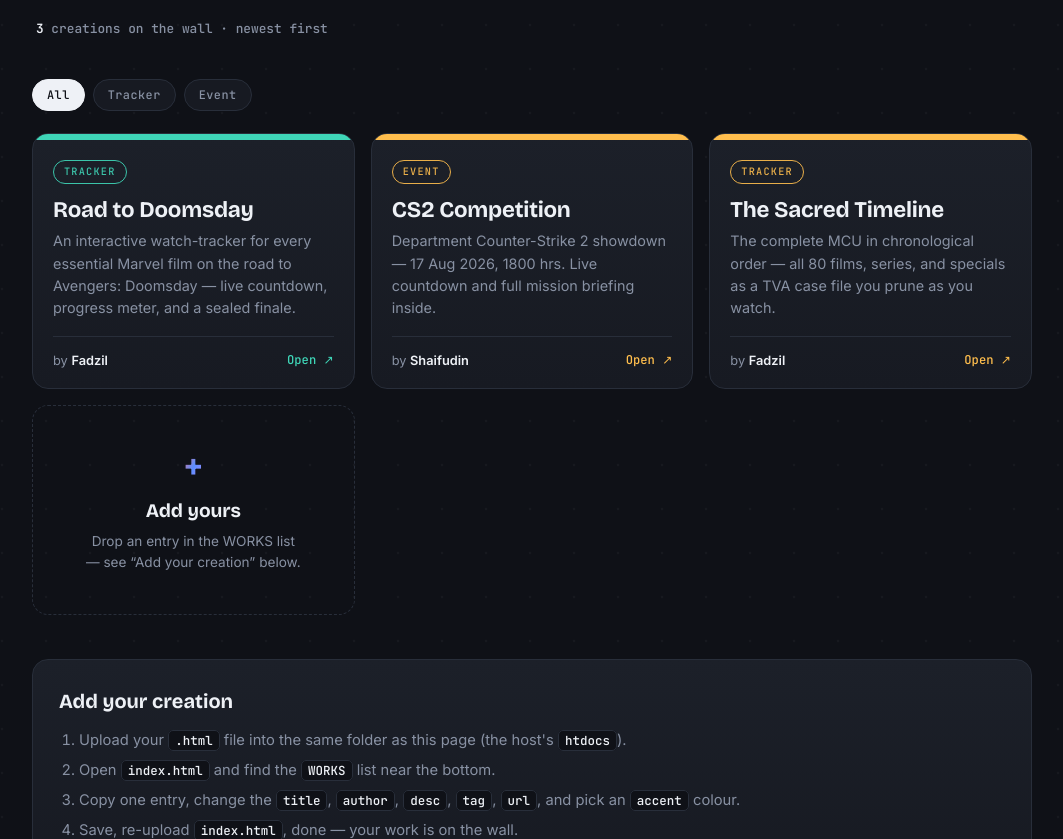
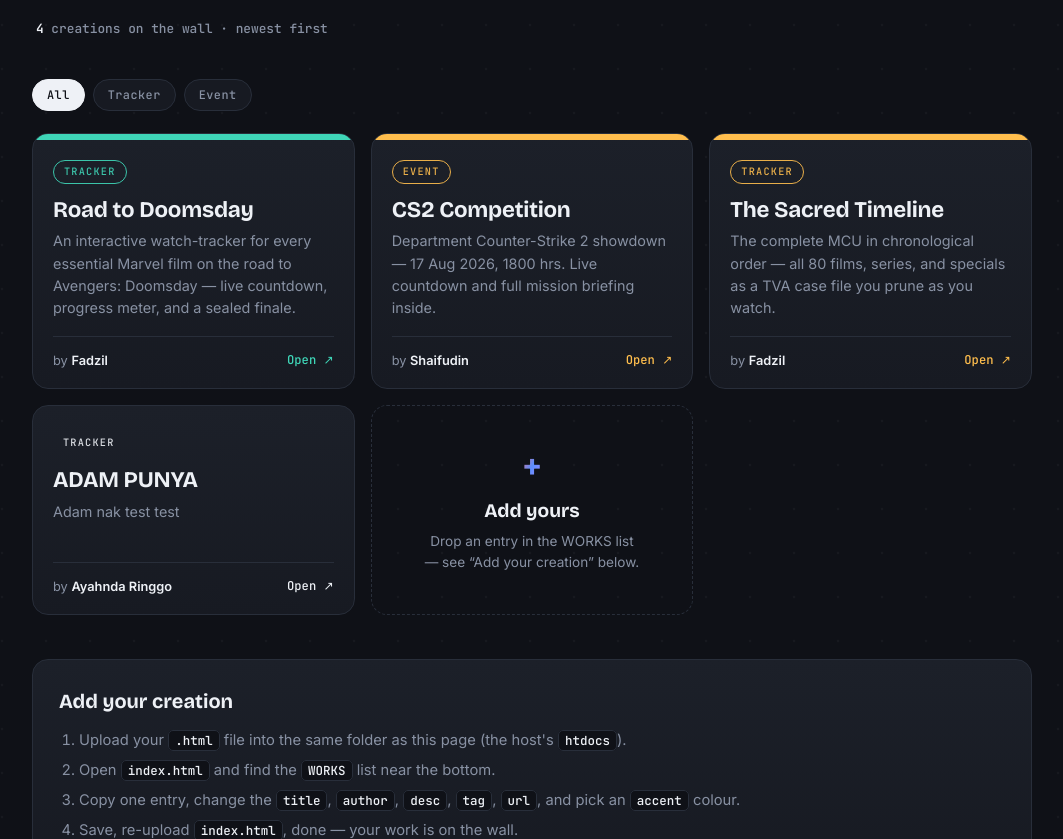
Before and after one commit to fadzilhussin/JBO, a plain HTML site: page index.html in a window 1280 px wide. Shown: the part 261-1100 px from the top of the page, without its empty margins (108-1171 px from the left). Drawn offline with nearby package versions, Linux system fonts and the light colour scheme.

Commit message:
Update index.html

```diff
--- a/index.html
+++ b/index.html
@@ -207,6 +207,14 @@
   url:   "mcu-timeline.html",
   accent:"amber"
   },
+  {
+  title: "ADAM PUNYA",
+  author: "Ayahnda Ringgo",
+  desc:  "Adam nak test test",
+  tag:   "Tracker",
+  url:   "",
+  accent:"green"
+  },
   // --- copy the block above to add the next creation ---
   // {
   //   title: "My Cool Thing",
```
